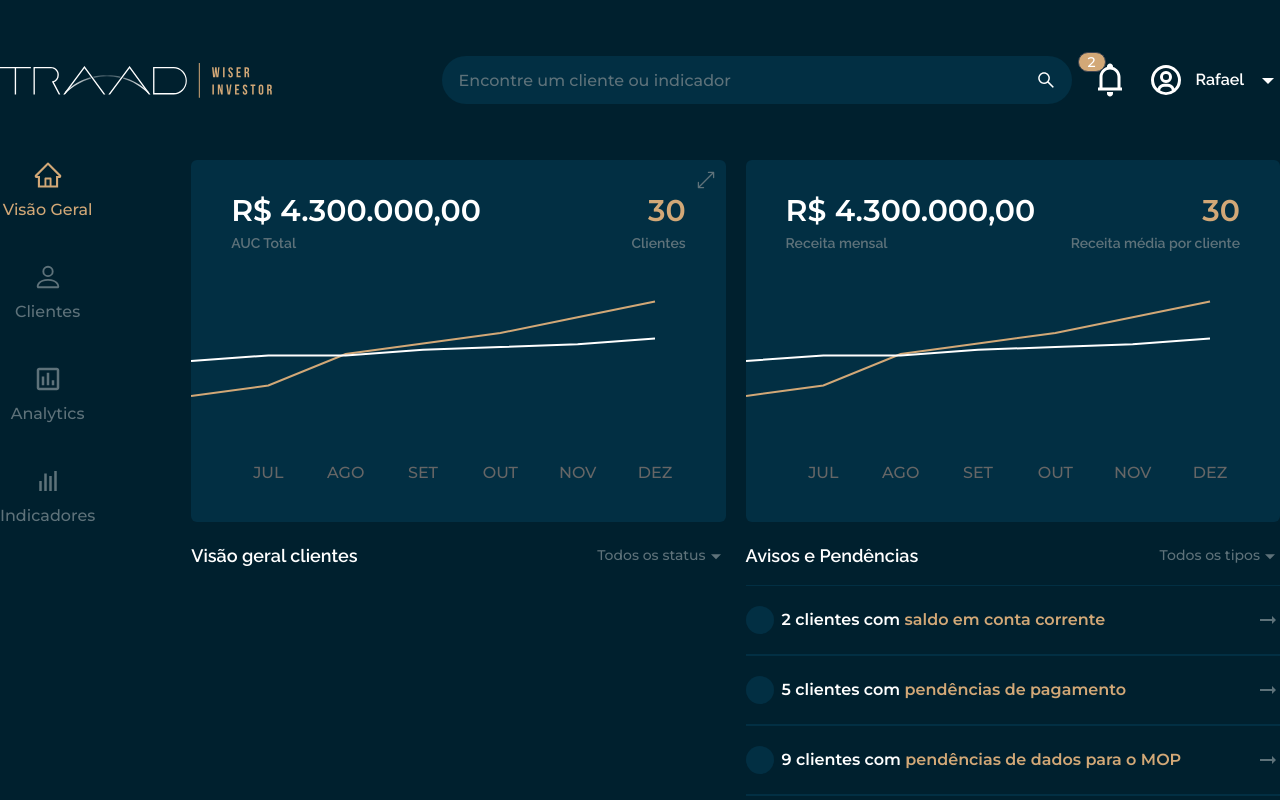
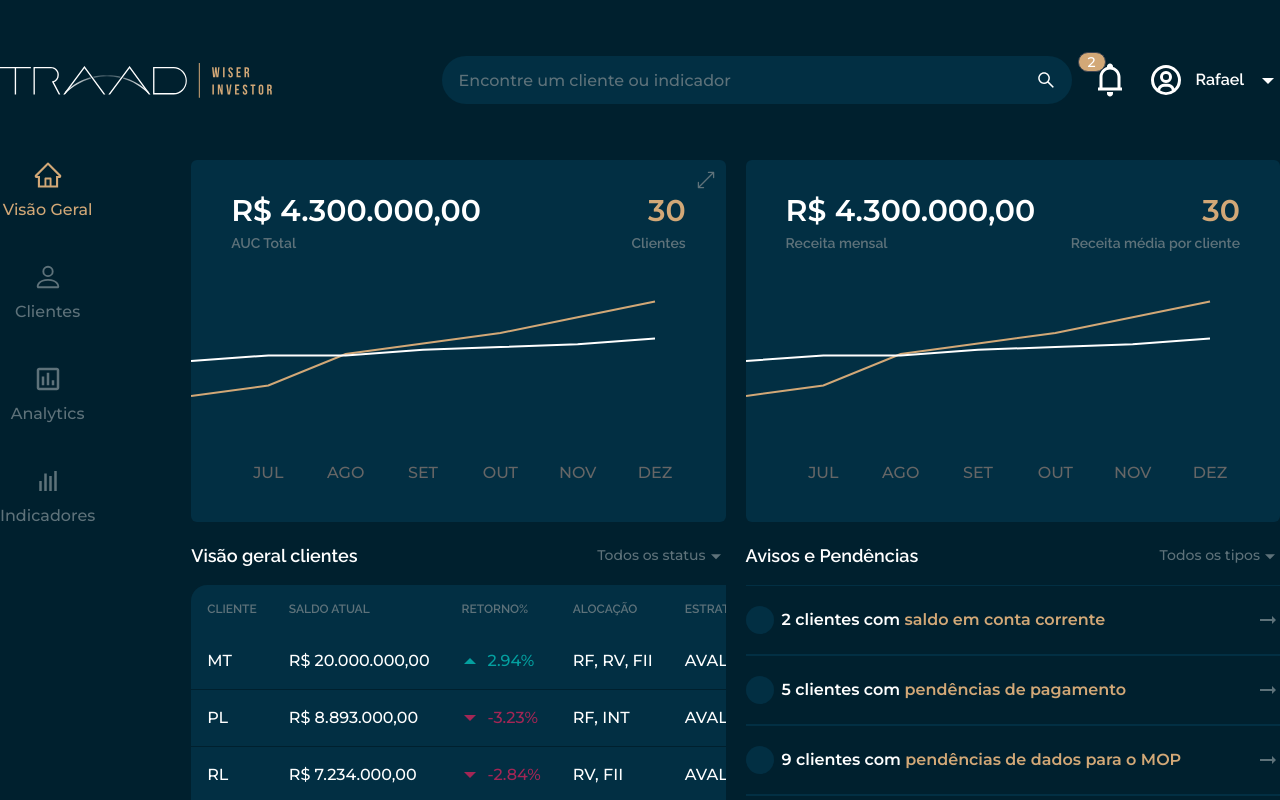
Before and after one commit to martinsmarcos6/boilerplate-nextjs, a Next.js app: page / in a window 1280 px wide. Shown: the top 800 px of the page. Built offline with nearby package versions, Linux system fonts and the light colour scheme; no server answers.

Commit message:
chore: create general table component. added table to clients

```diff
--- a/src/components/tables/CustomersOverview.tsx
+++ b/src/components/tables/CustomersOverview.tsx
@@ -1,6 +1,96 @@
 import React from 'react';
 
 import { RiArrowDownSFill } from 'react-icons/ri';
+
+import GeneralTable from './GeneralTable';
+
+export interface IDataClients {
+  client: string;
+  balance: number;
+  return: string;
+  alocation: string;
+  strategy: string;
+}
+
+export interface IColumns {
+  label: string;
+  param: string;
+}
+
+const data: IDataClients[] = [
+  {
+    client: 'MT',
+    balance: 20000000.0,
+    return: '2.94%',
+    alocation: 'RF, RV, FII',
+    strategy: 'AVALIAR',
+  },
+  {
+    client: 'PL',
+    balance: 8893000.0,
+    return: '-3.23%',
+    alocation: 'RF, INT',
+    strategy: 'AVALIAR',
+  },
+  {
+    client: 'RL',
+    balance: 7234000.0,
+    return: '-2.84%',
+    alocation: 'RV, FII',
+    strategy: 'AVALIAR',
+  },
+  {
+    client: 'AF',
+    balance: 4876000.0,
+    return: '-3.94%',
+    alocation: 'RF, RV, FII',
+    strategy: 'AVALIAR',
+  },
+  {
+    client: 'PA',
+    balance: 3209000.0,
+    return: '2.91%',
+    alocation: 'RF, INT',
+    strategy: 'AVALIAR',
+  },
+  {
+    client: 'BO',
+    balance: 2306000.0,
+    return: '2.88%',
+    alocation: 'RV, FII',
+    strategy: 'AVALIAR',
+  },
+  {
+    client: 'CS',
+    balance: 1879000.0,
+    return: '3.27%',
+    alocation: 'RF, RV, FII',
+    strategy: 'AVALIAR',
+  },
+];
+
+const columns: IColumns[] = [
+  {
+    label: 'Cliente',
+    param: 'client',
+  },
+  {
+    label: 'Saldo Atual',
+    param: 'balance',
+  },
+  {
+    label: 'Retorno%',
+    param: 'return',
+  },
+  {
+    label: 'Alocação',
+    param: 'alocation',
+  },
+  {
+    label: 'Estratégia',
+    param: 'strategy',
+  },
+];
 
 const CustomersOverview = () => {
   return (
@@ -14,6 +104,7 @@ const CustomersOverview = () => {
           <RiArrowDownSFill className="text-xl" />
         </div>
       </div>
+      <GeneralTable columns={columns} data={data} />
     </div>
   );
 };
--- /dev/null
+++ b/src/components/tables/GeneralTable.tsx
@@ -0,0 +1,95 @@
+import React from 'react';
+
+import { GoTriangleUp, GoTriangleDown } from 'react-icons/go';
+
+interface IGeneralTableProps {
+  columns: any[];
+  data: any;
+}
+
+const GeneralTable = ({ columns, data }: IGeneralTableProps) => {
+  const identifyData = (dataRow: any, column: any) => {
+    if (!Number.isNaN(+dataRow[column.param]))
+      return dataRow[column.param].toLocaleString('pt-BR', {
+        minimumFractionDigits: 2,
+        style: 'currency',
+        currency: 'BRL',
+      });
+    if (
+      dataRow[column.param].includes('%') &&
+      dataRow[column.param].includes('-')
+    ) {
+      return (
+        <div className="flex items-center">
+          <GoTriangleDown className="mr-[10px]" />
+          {dataRow[column.param]}
+        </div>
+      );
+    }
+    if (dataRow[column.param].includes('%'))
+      return (
+        <div className="flex items-center">
+          <GoTriangleUp className="mr-[10px]" />
+          {dataRow[column.param]}
+        </div>
+      );
+    return dataRow[column.param];
+  };
+
+  const identifyCss = (dataRow: any, column: any) => {
+    if (Number.isNaN(+dataRow[column.param])) {
+      if (
+        dataRow[column.param].includes('%') &&
+        dataRow[column.param].includes('-')
+      ) {
+        return 'text-error';
+      }
+      if (dataRow[column.param].includes('%')) return 'text-success';
+    }
+    return 'text-primary-text';
+  };
+
+  return (
+    <div className="overflow-x-auto">
+      <table className="table w-full">
+        <thead>
+          <tr>
+            {columns?.map((column, i) => {
+              return (
+                <th
+                  key={i}
+                  className="bg-neutral text-secondary-text font-[Raleway]"
+                >
+                  {column?.label}
+                </th>
+              );
+            })}
+          </tr>
+        </thead>
+        <tbody>
+          {data?.map((dataRow: any, i: number) => {
+            return (
+              <tr key={i}>
+                {columns?.map((column, index) => {
+                  return (
+                    <td
+                      key={index}
+                      className={`bg-neutral border-base-bg ${identifyCss(
+                        dataRow,
+                        column
+                      )}`}
+                    >
+                      {identifyData(dataRow, column)}
+                    </td>
+                  );
+                })}
+              </tr>
+            );
+          })}
+        </tbody>
+      </table>
+    </div>
+  );
+};
+
+export default GeneralTable;
```
